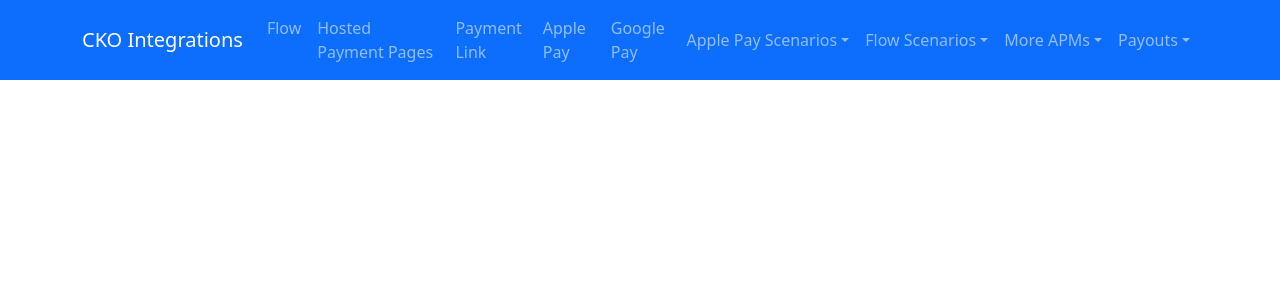
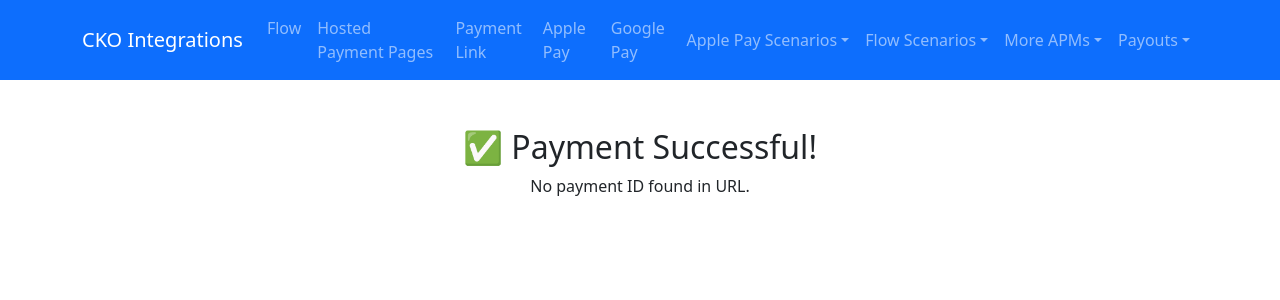
Before and after one commit to Mark-Reilly-Checkout/React-Flask-Project, a React (Create React App) app in the folder frontend/: page /success in a window 1280 px wide. Shown: the top 300 px of the page. Built offline with nearby package versions, Linux system fonts and the light colour scheme.

Commit message:
Flow update

```diff
--- a/frontend/src/App.js
+++ b/frontend/src/App.js
@@ -9,6 +9,7 @@ import ApplePay from './components/ApplePay';
 import { ToastContainer } from 'react-toastify';
 import ToastHandler from './components/ToastHandler';
 import 'react-toastify/dist/ReactToastify.css';
+import Success from './components/Success';
 
 
 
@@ -37,6 +38,7 @@ function App() {
         <Route path="/paymentLink" element={<PaymentLink />} />
         <Route path="/applePay" element={<ApplePay />} />
         <Route path="/" element={<div>Welcome to the Payment App</div>} />
+        <Route path="/success" element={<Success />} />
       </Routes>
     </>
   );
--- /dev/null
+++ b/frontend/src/components/Success.js
@@ -0,0 +1,22 @@
+import React from "react";
+import { useSearchParams } from "react-router-dom";
+
+const Success = () => {
+  const [searchParams] = useSearchParams();
+  const paymentId = searchParams.get("cko-payment-id");
+
+  return (
+    <div className="text-center mt-5">
+      <h2>✅ Payment Successful!</h2>
+      {paymentId ? (
+        <p>
+          <strong>Payment ID:</strong> <code>{paymentId}</code>
+        </p>
+      ) : (
+        <p>No payment ID found in URL.</p>
+      )}
+    </div>
+  );
+};
+
+export default Success;
```
